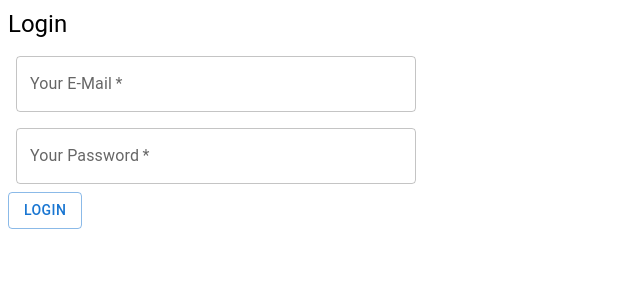
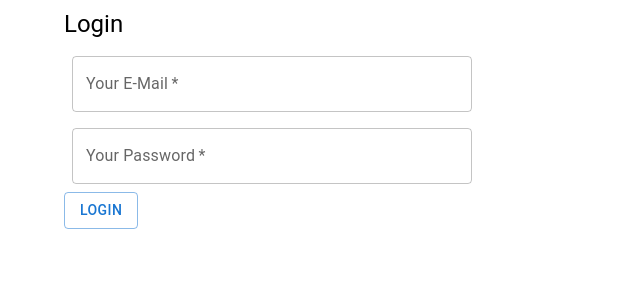
Before and after one commit to vakuolga/react_graphql, a React (Vite) app: page /login in a window 1280 px wide. Shown: the top 300 px of the page, without its empty margins (0-640 px from the left). Built offline with nearby package versions, Linux system fonts and the light colour scheme.

Commit message:
Added READ.ME

```diff
--- a/src/components/Login/Login.tsx
+++ b/src/components/Login/Login.tsx
@@ -8,6 +8,7 @@ import LoadingIndicator from '../LoadingIndicator';
 import useAuthService from '../../hooks/useAuthService';
 import { authSelector } from '../../redux/feature/authSlice';
 import { userSelector } from '../../redux/feature/userSlice';
+import { Container } from '@mui/material';
 
 function Login() {
   const navigate = useNavigate();
@@ -32,7 +33,7 @@ function Login() {
   }, [user, navigate]);
 
   return (
-    <div>
+    <Container>
       <Typography variant="h5" display="block" gutterBottom>
         Login
       </Typography>
@@ -70,7 +71,7 @@ function Login() {
       >
         Login
       </Button>
-    </div>
+    </Container>
   );
 }
 
--- a/src/main.tsx
+++ b/src/main.tsx
@@ -7,8 +7,9 @@ import App from './App';
 import './index.css';
 import client from './apollo/client';
 import { getRefreshToken } from './apollo/client/utils';
+import Cookies from 'js-cookie';
 
-if (store.getState().auth.refreshToken) getRefreshToken();
+if (Cookies.get('refreshToken')) getRefreshToken();
 
 ReactDOM.createRoot(document.getElementById('root')!).render(
   <React.StrictMode>
```
Also changed, not shown: 1 other file (tests, documents, lock files or other folders).
